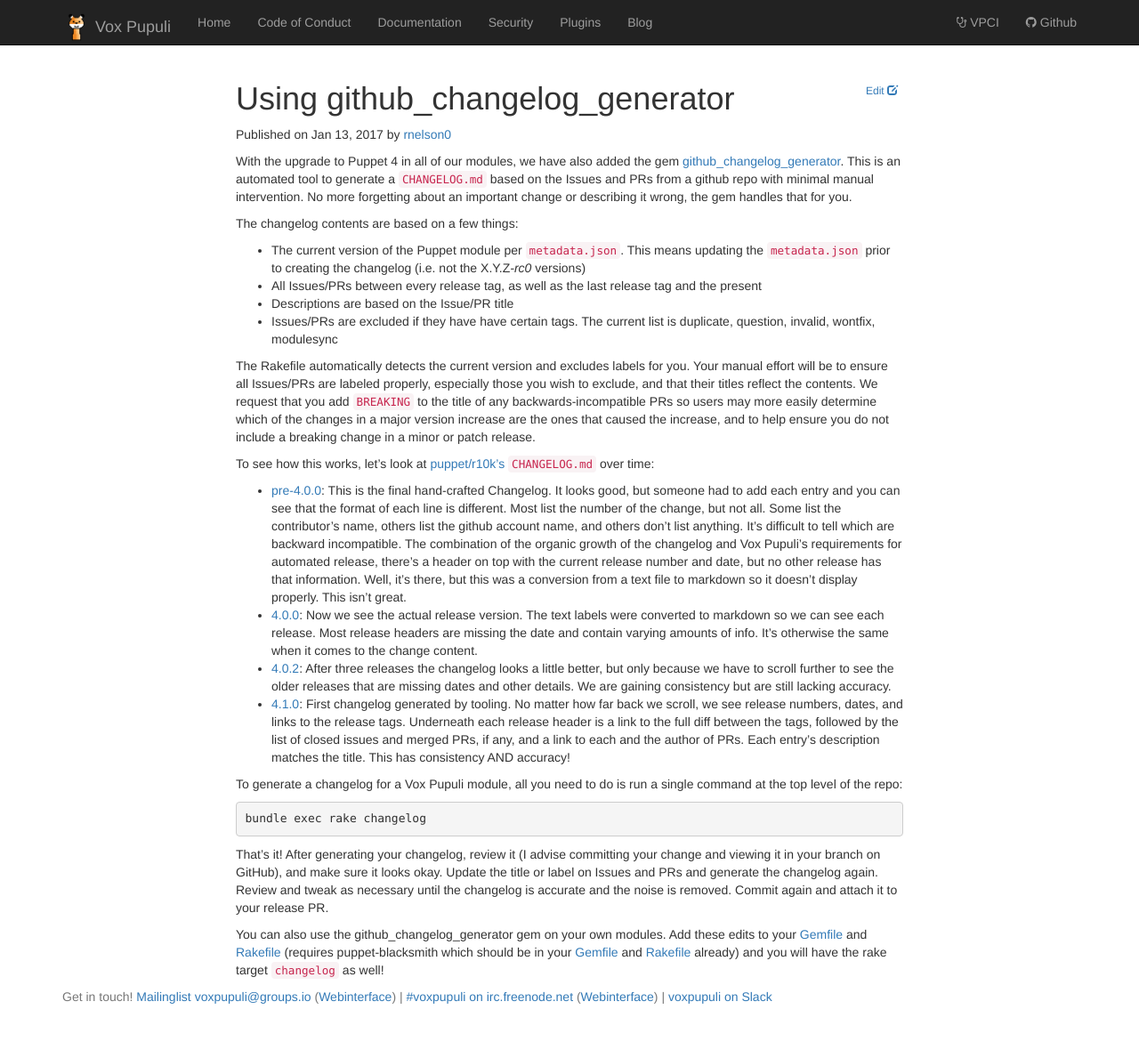
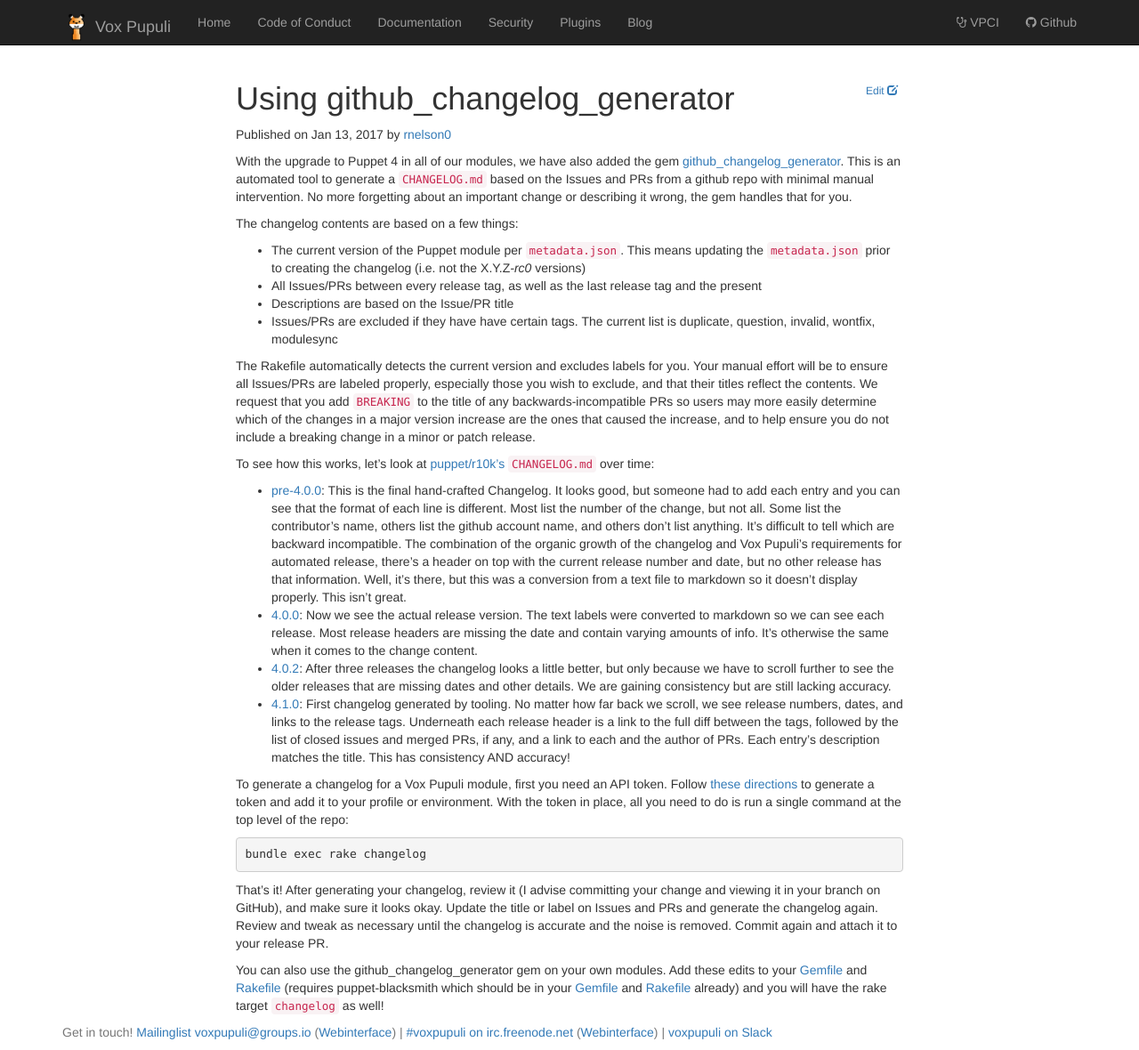
Before and after one commit to voxpupuli/voxpupuli.github.io, a Jekyll site: the page built from _posts/2017-01-13-github_changelog_generator-usage.md, in a window 1280 px wide. Shown: the whole page at 89% size. Built offline with Jekyll 4.4.1, drawn with Linux system fonts in a browser that asks for light colours; nearby versions of some CDN libraries; before the commit the page ends 1140 px from its top, so only the background shows below that.

Commit message:
Github API token instructions

````diff
--- a/_posts/2017-01-13-github_changelog_generator-usage.md
+++ b/_posts/2017-01-13-github_changelog_generator-usage.md
@@ -24,7 +24,7 @@
 * [4.0.2](https://github.com/voxpupuli/puppet-r10k/blob/2ed4b8d053c2ce96728d937fb39412a3a9447873/CHANGELOG.md): After three releases the changelog looks a little better, but only because we have to scroll further to see the older releases that are missing dates and other details. We are gaining consistency but are still lacking accuracy.
 * [4.1.0](https://github.com/voxpupuli/puppet-r10k/blob/c61493173a6ba531d00aa2d873bc3feb1b0069d2/CHANGELOG.md): First changelog generated by tooling. No matter how far back we scroll, we see release numbers, dates, and links to the release tags. Underneath each release header is a link to the full diff between the tags, followed by the list of closed issues and merged PRs, if any, and a link to each and the author of PRs. Each entry's description matches the title. This has consistency AND accuracy!
 
-To generate a changelog for a Vox Pupuli module, all you need to do is run a single command at the top level of the repo:
+To generate a changelog for a Vox Pupuli module, first you need an API token. Follow [these directions](https://github.com/skywinder/github-changelog-generator/#github-token) to generate a token and add it to your profile or environment. With the token in place, all you need to do is run a single command at the top level of the repo:
 
 ```
 bundle exec rake changelog
````
